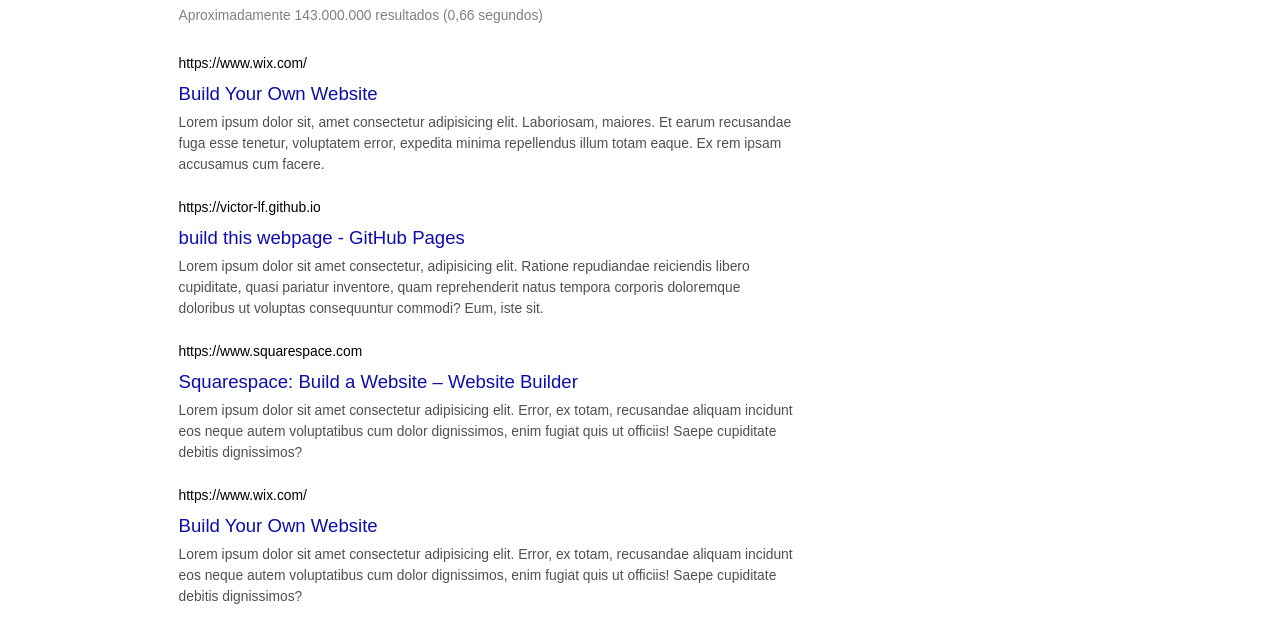
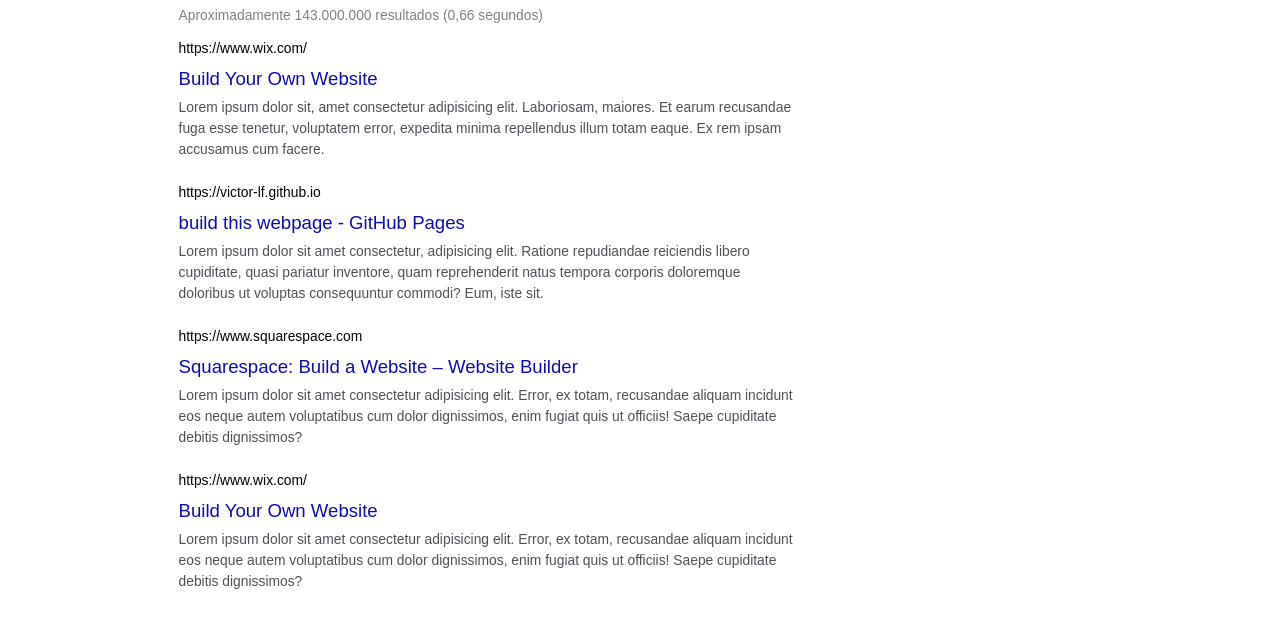
Before and after one commit to TdB27/clone-google-homepage, a plain HTML site: page search_result.html in a window 1280 px wide. Shown: the part 142-784 px from the top of the page. Drawn offline with Linux system fonts and the light colour scheme.

Commit message:
ajustes do padding-top no container-content

```diff
--- a/src/search_result.css
+++ b/src/search_result.css
@@ -372,12 +372,16 @@
     width: 620px;
 }
 
+.container-content div:first-child {
+    padding-top: 0;
+}
+
 .box-content {
     margin: 0 0 .5rem;
     padding-top: 1rem;
     display: flex;
     flex-flow: column nowrap;
-    gap: .5rem
+    gap: .5rem;
 }
 
 .box-content a {
```
